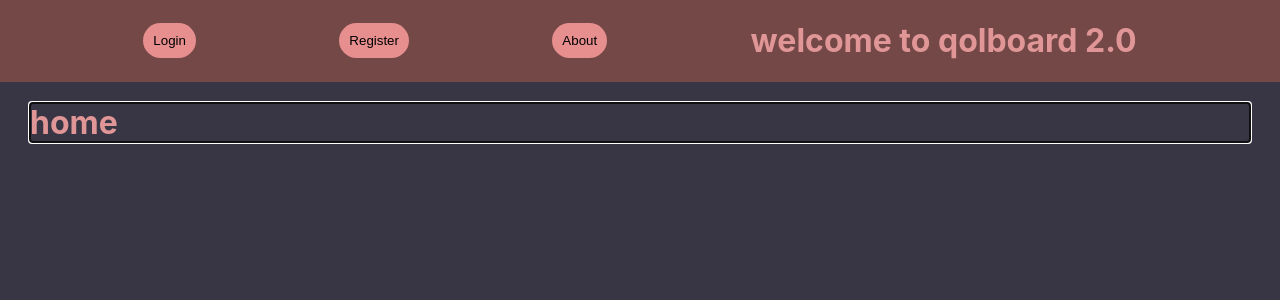
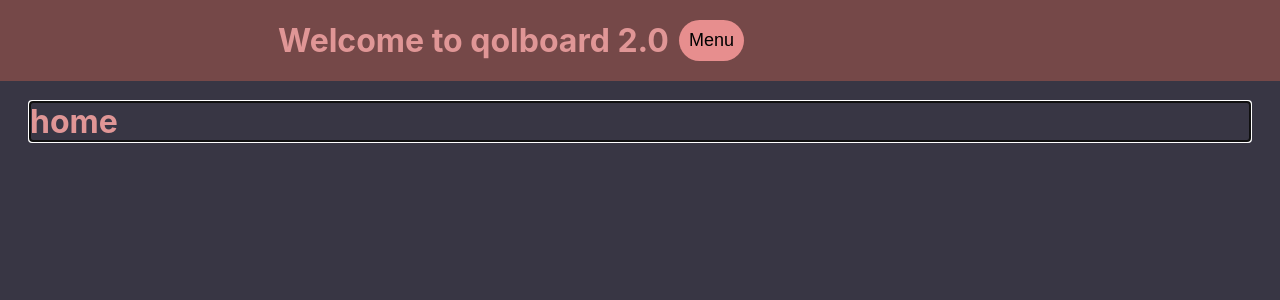
Before and after one commit to jesse-rb/qolboard-spa, a Svelte app: page / in a window 1280 px wide. Shown: the top 300 px of the page. Built offline with nearby package versions, Linux system fonts and the light colour scheme.

Commit message:
Refactor header, added svelte transitions for modals

```diff
--- a/src/components/Button.svelte
+++ b/src/components/Button.svelte
@@ -1,42 +1,46 @@
 <script>
-export let label = '';
-export let onclick = () => {};
+    export let label = '';
+    export let onclick = () => {};
+
+
 </script>
 
-<button id="button-component" on:click="{ onclick }" class="{label.length <= 1 ? 'symbol' : ''}">{label}</button>
+<button class="button-component" on:click="{ onclick }" class:symbol={label.length <= 1}>{label}</button>
 
 <style>
-    #button-component {
+    .button-component {
         border-radius: 50px;
         padding: 10px;
         border: none;
         background-color: #e78e8e;
         transition-duration: 1s;
+        font-size: large;
     }
-    #button-component.symbol {
+    .button-component.symbol {
         border-radius: 50%;
         padding: 0;
-        width: 30px;
-        height: 30px;
+        width: 35px;
+        height: 35px;
+        text-align: center;
     }
 
-    #button-component:hover {
+    .button-component:hover {
         animation: 0.2s forwards hover;
     }
 
-    #button-component:active {
+    .button-component:active {
         animation: 0.5s click;
     }
 
     @keyframes hover {
         100% {
-            transform: scale(1.1);
+            transform: scale(1.05);
         }
     }
 
     @keyframes click {
         50% {
-            transform: scale(0.8);
+            transform: scale(0.95);
         }
         100% {
             transform: scale(1);
--- a/src/components/Modal.svelte
+++ b/src/components/Modal.svelte
@@ -1,31 +1,50 @@
 <script>
+    import { elasticOut } from 'svelte/easing';
+    import { slide } from 'svelte/transition';
     import Button from './Button.svelte';
     export let cinema = false;
     let open = false;
     export const toggle = () => {open = !open};
 
+    function transitionCloseButton(node, { delay }) {
+        return {
+            delay,
+            duration: 800,
+            easing: elasticOut,
+            css: (t, u) => `
+                transform: scale(${t});
+            `
+        }
+    }
 </script>
 
-<div id="modal-component" class="{open ? 'open' : ''} {cinema ? 'cinema' : ''}">
-    <div id="modal-component-inner">
-        <Button label="x" onclick={toggle} />
-        <slot></slot>
+
+{#if open}
+    <div class="modal-component" class:cinema={cinema}>
+        <div in:slide out:slide="{{ delay:400 }}" class="modal-component-inner">
+            <div in:transitionCloseButton="{{delay: 400}}" out:transitionCloseButton="{{delay: 0}}" class="close-button">
+                <Button label="x" onclick={toggle} />
+            </div>
+            <slot></slot>
+        </div>
     </div>
-</div>
+{/if}
 
 <style>
-    #modal-component {
-        display: none;
+    .modal-component {
+        display: contents;
     }
-    #modal-component-inner {
+    .modal-component-inner {
         display: none;
         position: relative;
         background-color: #2c2035;
         border-radius: 10px;
         padding: 10px;
-        margin: 10px;
+        margin: 30px;
+        /* box-shadow: #8d4848 -1px 1px 1px 0px; */
+        border: #383643 1px solid;
     }
-    #modal-component.cinema.open {
+    .modal-component.cinema {
         display: block;
         position: absolute;
         top: 0;
@@ -35,21 +54,18 @@
         z-index: 1000;
         background-color: rgba(56, 54, 67, 0.7);
     }
-    #modal-component.cinema.open #modal-component-inner {
+    .modal-component.cinema .modal-component-inner {
         margin: 0 auto 0 auto;
         top: 25%;
         width: 50%;
         height: 50%;
         z-index: 1050;
     }
-    #modal-component.open {
-        display: contents;
-    }
-    #modal-component.open #modal-component-inner {
+    .modal-component .modal-component-inner {
         display: block;
     }
 
-    #modal-component :global(#button-component) {
+    .modal-component .close-button {
         position: relative;
         float: right;
         right: -20px;
--- a/src/layout/Header.svelte
+++ b/src/layout/Header.svelte
@@ -1,28 +1,71 @@
 <script>
     import { Link } from 'svelte-navigator';
+    import Modal from '../components/Modal.svelte';
     import Button from '../components/Button.svelte';
-    import Modal from '../components/Modal.svelte';
 
+    let menuModal;
     let loginModal;
     let registerModal;
     let aboutModal;
 </script>
 
-<div id="header-layout">
-    <Modal bind:this={loginModal} cinema={true}>
-        <p>Login modal</p>
+<div class="header-layout">
+    <div class="banner">
+        <h1>Welcome to qolboard 2.0</h1>
+        <Button label="Menu" onclick={()=>menuModal.toggle()} />
+    </div>
+    <div class="menu">
+
+    </div>
+</div>
+<Modal bind:this={menuModal}>
+    <Button label="Login" onclick={()=>loginModal.toggle()} />
+    <Button label="Register" onclick={()=>registerModal.toggle()} />
+    <Button label="About" onclick={()=>aboutModal.toggle()} />
+
+    <Modal bind:this={loginModal}>
+        <h2>Login</h2>
     </Modal>
-    <Button label="Login" onclick={ () => loginModal.toggle() }/>
-    <Button label="Register" />
-    <Button label="About" />
-    <h1>welcome to qolboard 2.0</h1>
-</div>
+
+    <Modal bind:this={registerModal}>
+        <h2>Register</h2>
+    </Modal>
+
+    <Modal bind:this={aboutModal}>
+        <h2>Privacy note</h2>
+        <p>Please note that qolboard uses:</p>
+        <ul>
+            <li>session storage to carry your drawings over between page refreshes</li>
+            <li>server memory to sync your drawing with anyone who joins the 'room' which you are currently in.</li>
+        </ul>
+        <p>Therefore <em>please do not use qolboard for any personal or private details</em>.</p>
+    </Modal>
+</Modal>
 
 <style>
-    #header-layout {
+    .header-layout {
         display: flex;
         align-items: center;
-        justify-content: space-evenly;
         background-color: #754848;
+        align-items: stretch;
+    }
+    .banner {
+        display: flex;
+        align-items: center;
+        justify-content: center;
+        flex-grow: 2;
+        padding: 20px;
+    }
+    .banner :global(.button-component) {
+        margin-left: 10px;
+    }
+    .menu {
+        display: flex;
+        align-items: center;
+        justify-content: center;
+        flex-grow: 1;
+    }
+    h1 {
+        margin: 0;
     }
 </style>
```
